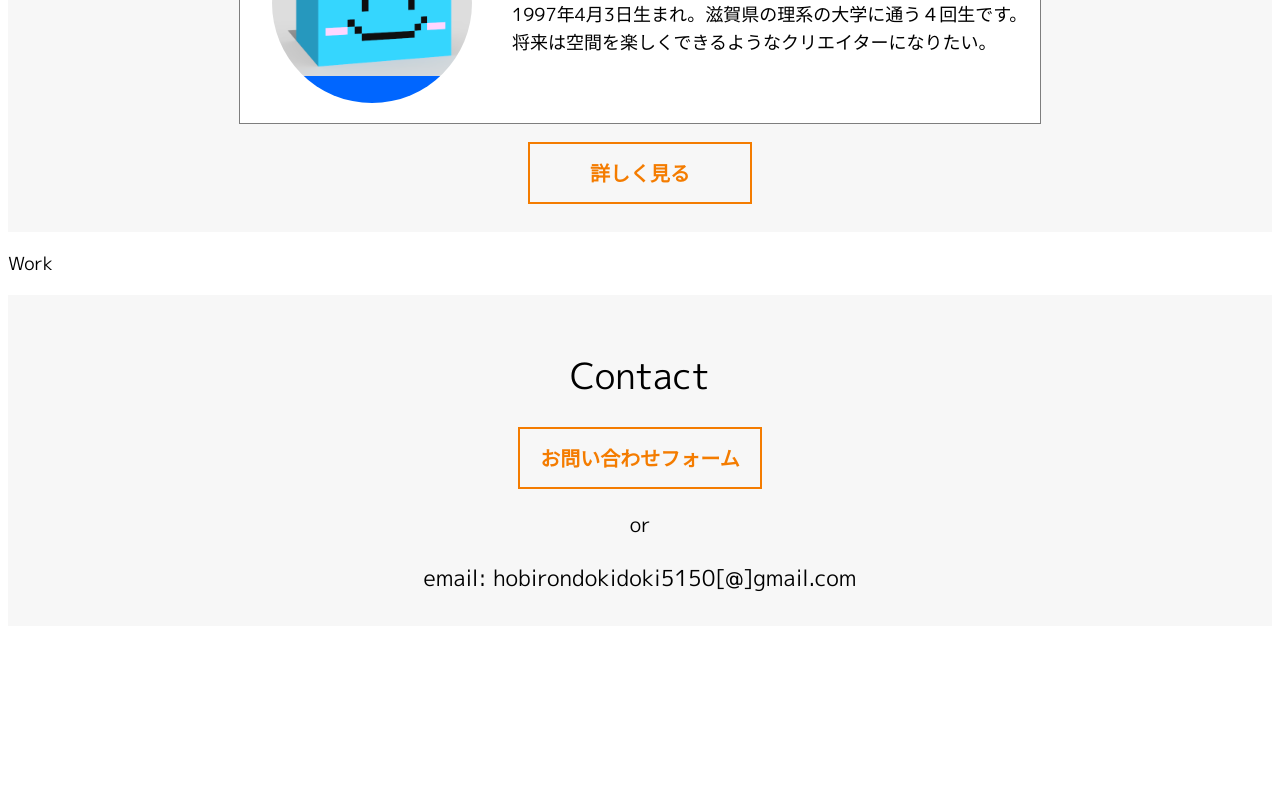
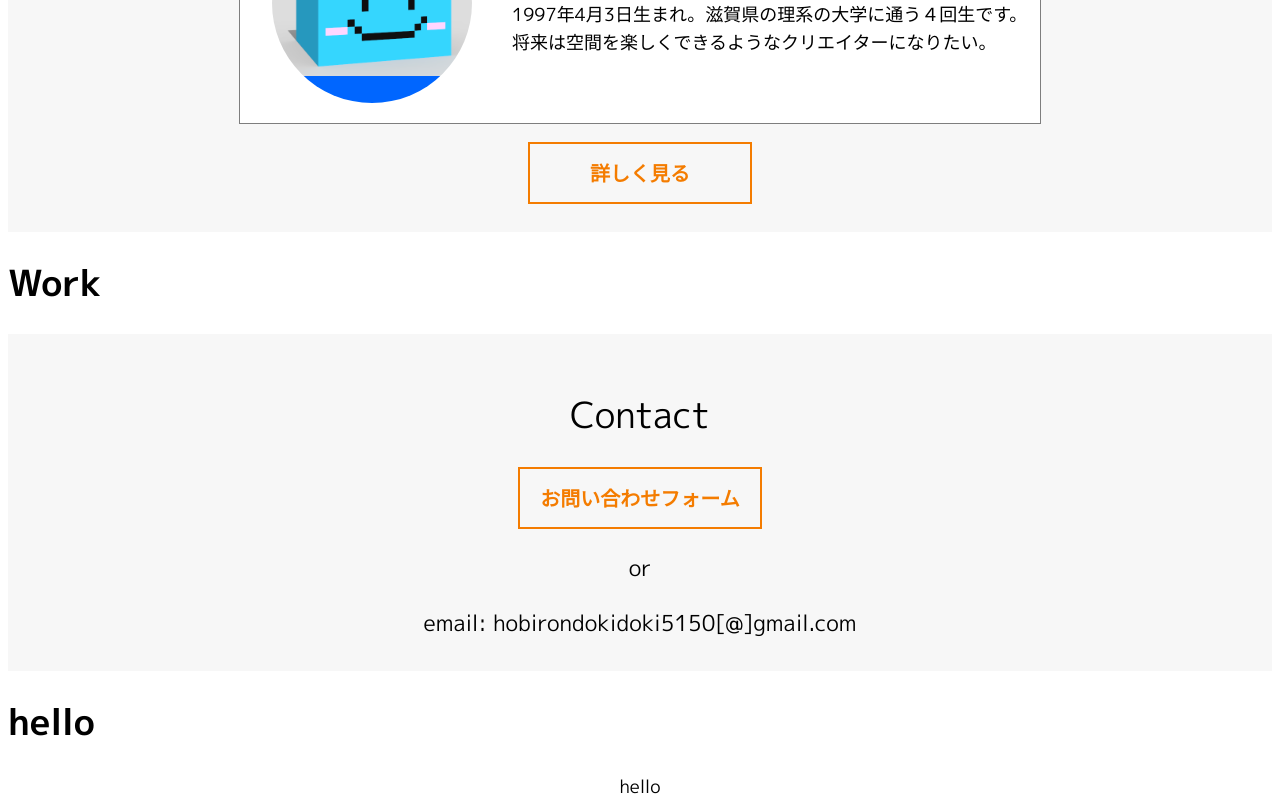
Before and after one commit to Hobiron03/my-portfolio, a Vue app: page / in a window 1280 px wide. Shown: the part 833-1633 px from the top of the page. Before the commit the page ends 1475 px from the top, so only its background shows below. Built offline with nearby package versions, Linux system fonts and the light colour scheme.

Commit message:
use agent style sheetを無効にした

```diff
--- a/src/App.vue
+++ b/src/App.vue
@@ -6,16 +6,19 @@
     <transition name="fade" mode="out-in">
       <router-view></router-view>
     </transition>
+    <Footer></Footer>
   </div>
 </template>
 
 <script>
 // import Home from './views/Home.vue';
 import Header from './components/Header.vue';
+import Footer from './components/Footer.vue';
 
 export default {
   components: {
     Header,
+    Footer
   }
 }
 </script>
@@ -43,4 +46,11 @@ export default {
 .fade-leave-active {
   transition: opacity 0.25s;
 }
+
+ul {
+  margin: 0px;
+
+  padding: 0px;
+}
+
 </style>
--- /dev/null
+++ b/src/components/Footer.vue
@@ -0,0 +1,36 @@
+<template>
+        <footer>
+            <h1>hello</h1>
+            <ul>
+                <li>
+                    hello
+                </li>
+            </ul>
+            <!-- <ul>
+                <li>Home</li>
+                <li>About</li>
+                <li>Work</li>
+                <li>Contact</li>
+            </ul> -->
+        </footer>
+</template>
+
+
+<style lang="scss" scoped>
+
+ul li {
+    margin: 0;
+}
+
+footer {
+    ul {
+        display: flex;
+        justify-content: center;
+        li {
+            list-style: none;
+        }
+    }
+}
+
+
+</style>
--- a/src/components/Header.vue
+++ b/src/components/Header.vue
@@ -31,6 +31,7 @@
                     </ul>
                 </nav>
             </div>
+
         </div>
     </header>
 </template>
@@ -118,6 +119,7 @@ header {
     float: right;
     margin-right: 100px;
     ul {
+        line-height: 65px;
         li {
             font-weight: 500;
             list-style: none;
--- a/src/components/homeContact.vue
+++ b/src/components/homeContact.vue
@@ -6,7 +6,7 @@
                 <router-link to="/Contact">お問い合わせフォーム</router-link>
             </p>
         </div>
-        <p style="font-size: 20px;">or</p>
+        <p style="font-size: 22px;">or</p>
         <p style="font-size: 22px;">email: hobirondokidoki5150[@]gmail.com</p>
     </div>
 </template>
--- a/src/components/homeWork.vue
+++ b/src/components/homeWork.vue
@@ -1,10 +1,17 @@
 <template>
-    <div class="container">
-        <p>Work</p>
+    <div class="wrapper">
+        <h1>Work</h1>
+        <div class="container">
+
+        </div>
     </div>
 </template>
 
 
 <style lang="scss" scoped>
 
+.wrapper{
+    background-color: #ffffff;
+}
+
 </style>
--- a/src/views/Home.vue
+++ b/src/views/Home.vue
@@ -5,6 +5,7 @@
             <homeAbout></homeAbout>
             <homeWork></homeWork>
             <homeContact></homeContact>
+
         </div>
     </div>
 </template>
```
Also changed, not shown: src/components/homeTitle.vue (line endings or trailing spaces).
